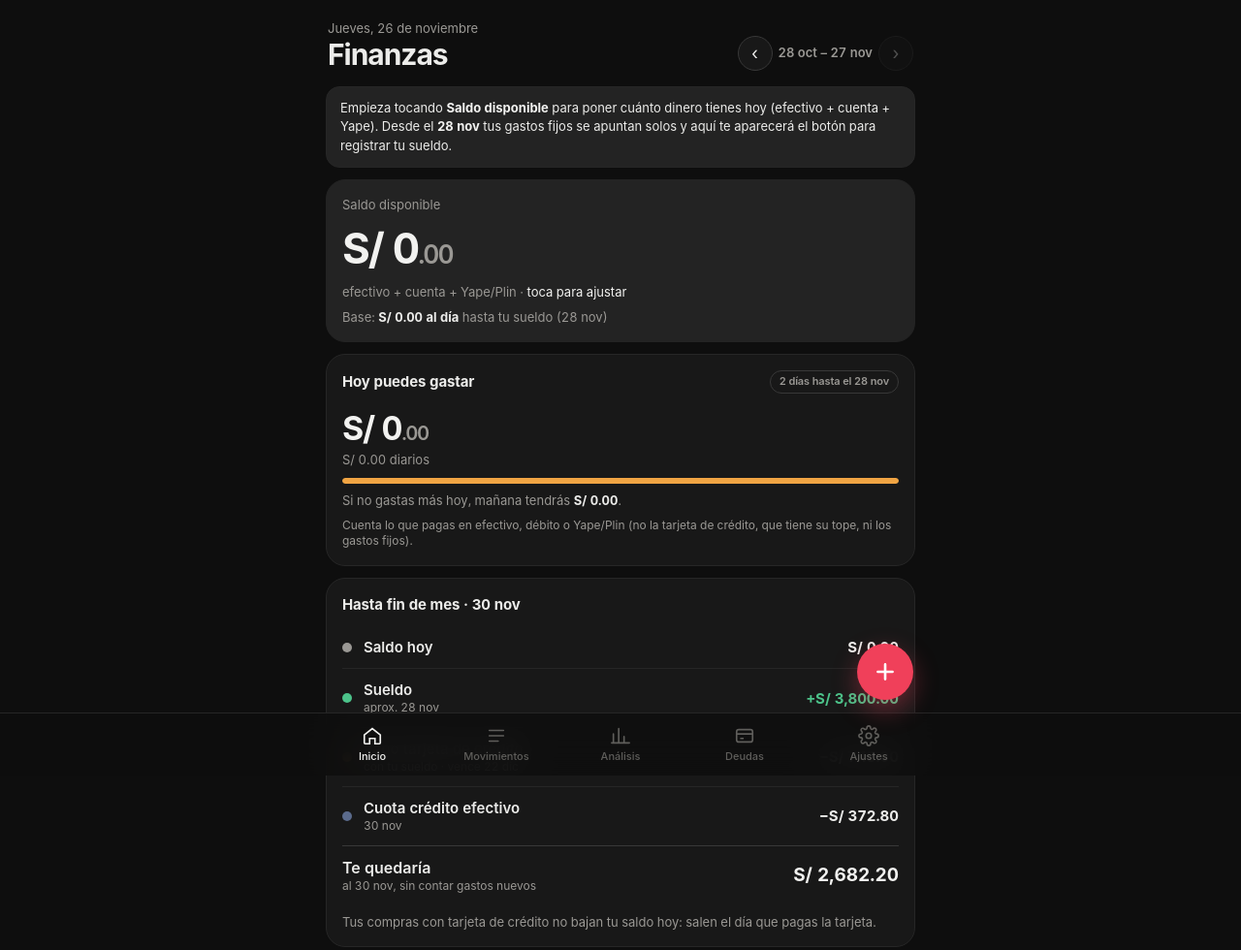
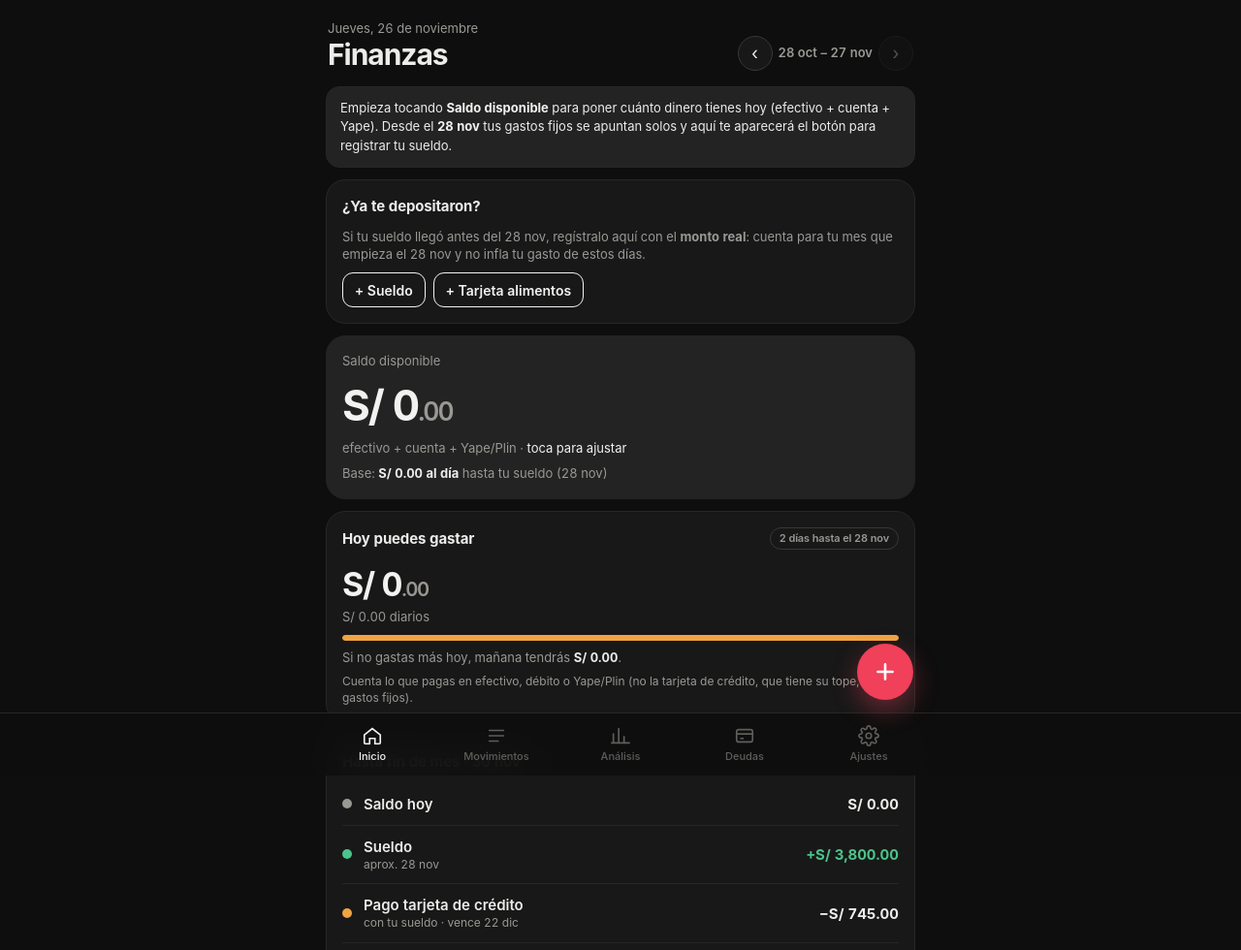
Before and after one commit to Sh31lby/Finanzas, a plain HTML site: page index.html in a window 1280 px wide. Shown: the top 980 px of the page at 97% size. Drawn offline with Linux system fonts and the light colour scheme.

Commit message:
v10: sueldo que llega antes del inicio del mes + gasto diario hasta el próximo sueldo
Co-Authored-By: Claude Opus 5.5 <noreply@anthropic.com>
Claude-Session: https://claude.ai/code/session_01LmoNUMrgX1JgWuvfZsPyQP

```diff
--- a/index.html
+++ b/index.html
@@ -441,59 +441,69 @@ function cashBalance() {
 }
 const daysBetween = (a, b) => Math.round((parse(b) - parse(a)) / 864e5);
 // Lo que entra y sale de tu saldo desde hoy hasta fin de mes
-function upcoming() {
-  const now = new Date(), today = todayISO(), day = S.settings.cycleDay;
-  const monthEnd = iso(new Date(now.getFullYear(), now.getMonth() + 1, 0));
-  const items = [];
-  const cur = cycle(0);
-  // sueldo e ingresos esperados (no la tarjeta de alimentos, que no es saldo)
-  const payISO = iso(clampDate(now.getFullYear(), now.getMonth(), day));
-  const payCk = iso(cycleStartOf(parse(payISO), day));
-  let salaryPending = false;
-  if ((payISO > today || payCk === cur.key) && payCk >= S.startFrom) {
-    for (const i of S.incomes) {
-      if (!(i.amount > 0) || i.category === 'Tarjeta alimentos') continue;
-      if (S.movements.some(m => m.incomeId === i.id && m.cycleKey === payCk)) continue;
-      items.push({ label: i.name, date: payISO, amount: i.amount, note: payISO > today ? 'aprox. ' + dShort(payISO) : 'por llegar', color: 'var(--green)' });
-      salaryPending = true;
-    }
-  }
-  // gastos fijos que salen de tu cuenta
-  for (const c of [cur, cycle(1)]) {
+function cycleFromKey(ck) {
+  const d = parse(ck), next = clampDate(d.getFullYear(), d.getMonth() + 1, S.settings.cycleDay);
+  return { start: ck, end: iso(addDays(next, -1)), key: ck };
+}
+// ¿ya registraste este ingreso para el mes que empieza en ck? (con el botón o a mano con la misma categoría)
+function incomeRegistered(i, ck) {
+  const c = cycleFromKey(ck);
+  return S.movements.some(m => m.type === 'ingreso' && ((m.incomeId === i.id && m.cycleKey === ck) || (m.category === i.category && m.date >= c.start && m.date <= c.end)));
+}
+// gastos fijos (de tu cuenta) y pagos de tarjeta entre dos fechas
+function outflows(from, to) {
+  const out = [];
+  for (const c of [cycle(0), cycle(1), cycle(2)]) {
     if (c.start < S.startFrom) continue;
     for (const f of S.fixed) {
       if (!f.active || !(f.amount > 0) || !CASH.includes(f.method)) continue;
       const due = dueIn(c, f.day);
-      if (due < today || due > monthEnd) continue;
-      const tag = f.id + '|' + c.key;
-      if (S.skips.includes(tag) || S.movements.some(m => m.fixedId === f.id && m.cycleKey === c.key)) continue;
-      items.push({ label: f.name, date: due, amount: -f.amount, note: dShort(due), color: colorOf(f.category) });
+      if (due < from || due > to) continue;
+      if (S.skips.includes(f.id + '|' + c.key) || S.movements.some(m => m.fixedId === f.id && m.cycleKey === c.key)) continue;
+      out.push({ label: f.name, date: due, amount: -f.amount, note: dShort(due), color: colorOf(f.category) });
     }
   }
-  // pago de la tarjeta de crédito
   for (const s of cardStatements().list) {
     const plan = plannedPay(s);
-    if (s.left <= 0 || plan > monthEnd) continue;
-    const late = s.pay < today, behind = !late && plan < today;
-    items.push({ label: 'Pago tarjeta de crédito', date: late || behind ? today : plan, amount: -s.left,
+    if (s.left <= 0 || plan > to) continue;
+    const late = s.pay < from, behind = !late && plan < from;
+    out.push({ label: 'Pago tarjeta de crédito', date: late || behind ? from : plan, amount: -s.left,
       note: late ? 'VENCIDO el ' + dShort(s.pay) : (S.card.payMode === 'banco' ? dShort(plan) : 'con tu sueldo') + (s.closed ? ' · vence ' + dShort(s.pay) : ' · suma hasta el ' + dShort(s.close)),
       color: late ? 'var(--red)' : 'var(--amber)' });
   }
-  items.sort((a, b) => a.date.localeCompare(b.date) || b.amount - a.amount);
-  const cash = cashBalance();
-  const end = Math.round((cash + items.reduce((s, x) => s + x.amount, 0)) * 100) / 100;
-  // cuánto puedes gastar al día
-  let horizon, spendable;
-  if (salaryPending && payISO > today) {
-    horizon = payISO;
-    spendable = cash + items.filter(x => x.amount < 0 && x.date < payISO).reduce((s, x) => s + x.amount, 0);
-  } else {
-    horizon = iso(addDays(parse(monthEnd), 1));
-    // si el sueldo aún no llega, no cuentes con él para el gasto diario
-    spendable = salaryPending ? cash + items.filter(x => x.amount < 0).reduce((s, x) => s + x.amount, 0) : end;
+  return out;
+}
+// Lo que entra y sale de tu saldo desde hoy hasta fin de mes, y cuánto puedes gastar al día
+function upcoming() {
+  const now = new Date(), today = todayISO(), day = S.settings.cycleDay;
+  const monthEnd = iso(new Date(now.getFullYear(), now.getMonth() + 1, 0));
+  const cur = cycle(0), nxt = cycle(1);
+  // sueldo e ingresos esperados (no la tarjeta de alimentos, que no es saldo)
+  const payISO = iso(clampDate(now.getFullYear(), now.getMonth(), day));
+  const payCk = iso(cycleStartOf(parse(payISO), day));
+  const pend = [];
+  if ((payISO > today || payCk === cur.key) && payCk >= S.startFrom) {
+    for (const i of S.incomes) {
+      if (!(i.amount > 0) || i.category === 'Tarjeta alimentos' || incomeRegistered(i, payCk)) continue;
+      pend.push({ label: i.name, date: payISO, amount: i.amount, note: payISO > today ? 'aprox. ' + dShort(payISO) : 'por llegar', color: 'var(--green)' });
+    }
   }
+  const salaryPending = pend.length > 0;
+  // un sueldo que llegó antes se registra con fecha de inicio de tu mes: queda reservado hasta ese día
+  const futureInc = S.movements.filter(m => m.type === 'ingreso' && m.category !== 'Tarjeta alimentos' && m.date > today).map(m => m.date).sort()[0] || null;
+  let horizon, hastaTxt;
+  if (futureInc) { horizon = futureInc; hastaTxt = 'el inicio de tu mes (' + dShort(futureInc) + ')'; }
+  else if (salaryPending && payISO > today) { horizon = payISO; hastaTxt = 'tu sueldo (' + dShort(payISO) + ')'; }
+  else if (salaryPending) { horizon = iso(addDays(parse(monthEnd), 1)); hastaTxt = 'fin de mes'; }
+  else { horizon = nxt.start; hastaTxt = 'tu próximo sueldo (~' + dShort(nxt.start) + ')'; }
+  const lastDay = iso(addDays(parse(horizon), -1));
+  const outs = outflows(today, lastDay > monthEnd ? lastDay : monthEnd);
+  const items = [...pend, ...outs.filter(x => x.date <= monthEnd)].sort((a, b) => a.date.localeCompare(b.date) || b.amount - a.amount);
+  const cash = cashBalance(), cashToday = cashAt(today);
+  const end = Math.round((cash + items.reduce((a, x) => a + x.amount, 0)) * 100) / 100;
+  const spendable = Math.round((cashToday + outs.filter(x => x.date < horizon).reduce((a, x) => a + x.amount, 0)) * 100) / 100;
   const days = Math.max(1, daysBetween(today, horizon));
-  return { items, monthEnd, cash, end, horizon, spendable, days, daily: Math.max(0, spendable) / days, salaryPending };
+  return { items, monthEnd, cash, reserved: Math.round((cash - cashToday) * 100) / 100, end, horizon, hastaTxt, spendable, days, daily: Math.max(0, spendable) / days, salaryPending, futureInc };
 }
 /* ---------- Gasto diario con acumulado: monto fijo por día; lo que no gastas pasa a mañana ---------- */
 const isDaily = m => m.type === 'gasto' && CASH.includes(m.method) && !m.fixedId && !m.loan;
@@ -648,8 +658,16 @@ function vInicio() {
   // ingresos esperados de este mes
   let pend = '';
   if (cur && c.start >= S.startFrom) {
-    const miss = S.incomes.filter(i => i.amount > 0 && !S.movements.some(m => m.incomeId === i.id && m.cycleKey === c.key));
+    const miss = S.incomes.filter(i => i.amount > 0 && !incomeRegistered(i, c.key));
     if (miss.length) pend = `<div class="card"><h2>¿Ya cobraste?</h2><div class="cta">${miss.map(i => `<button class="btn outline sm" data-act="income" data-id="${i.id}">+ ${esc(i.name)} ${fmt(i.amount, 0)}</button>`).join('')}</div></div>`;
+  }
+  if (cur) {
+    const nx = cycle(1);
+    if (nx.start >= S.startFrom && daysBetween(todayISO(), nx.start) <= 7) {
+      const missN = S.incomes.filter(i => i.amount > 0 && !incomeRegistered(i, nx.key));
+      if (missN.length) pend += `<div class="card"><h2>¿Ya te depositaron?</h2><div class="sub" style="margin-bottom:10px">Si tu sueldo llegó antes del ${dShort(nx.start)}, regístralo aquí con el <b>monto real</b>: cuenta para tu mes que empieza el ${dShort(nx.start)} y no infla tu gasto de estos días.</div>
+        <div class="cta">${missN.map(i => `<button class="btn outline sm" data-act="income" data-next="1" data-id="${i.id}">+ ${esc(i.name)}</button>`).join('')}</div></div>`;
+    }
   }
   const firstUse = !S.movements.length ? `<div class="card info">Empieza tocando <b>Saldo disponible</b> para poner cuánto dinero tienes hoy (efectivo + cuenta + Yape). Desde el <b>${dShort(S.startFrom)}</b> tus gastos fijos se apuntan solos y aquí te aparecerá el botón para registrar tu sueldo.</div>` : '';
 
@@ -657,12 +675,12 @@ function vInicio() {
   let now2 = '';
   if (cur) {
     const D = dailyBudget(), u = D.u;
-    const hasta = u.salaryPending ? 'tu sueldo (' + dShort(u.horizon) + ')' : 'fin de mes';
+    const hasta = u.hastaTxt;
     const dailyTxt = u.spendable < 0
       ? `<span style="color:var(--red)">Te faltan ${fmt(-u.spendable, 0)} para cubrir lo pendiente${u.salaryPending ? ' antes del sueldo' : ''}</span>`
       : `Base: <b style="color:var(--text)">${fmt(D.base)} al día</b> hasta ${hasta}`;
     const pct = D.allowance > 0 ? Math.min(100, D.spentToday / D.allowance * 100) : 100;
-    const todayCard = u.spendable < 0 ? '' : `<div class="card"><h2>Hoy puedes gastar <span class="pill">${D.daysLeft} día${D.daysLeft > 1 ? 's' : ''} hasta ${u.salaryPending ? 'el ' + dShort(u.horizon) : 'fin de mes'}</span></h2>
+    const todayCard = u.spendable < 0 ? '' : `<div class="card"><h2>Hoy puedes gastar <span class="pill">${D.daysLeft} día${D.daysLeft > 1 ? 's' : ''} hasta el ${dShort(u.horizon)}</span></h2>
       <div class="big" style="color:${D.left < 0 ? 'var(--red)' : 'var(--gold2)'}">${D.left < 0 ? 'Te pasaste ' + fmt(-D.left) : fmtH(D.left)}</div>
       <div class="sub">${fmt(D.base)} diarios ${D.carry > 0.004 ? `<span style="color:var(--green)">+ ${fmt(D.carry)} que te sobró</span>` : D.carry < -0.004 ? `<span style="color:var(--red)">− ${fmt(-D.carry)} que te pasaste</span>` : ''}${D.spentToday ? ` · gastaste hoy ${fmt(D.spentToday)}` : ''}</div>
       <div class="bar ${D.left < 0 ? 'over' : pct >= 80 ? 'warn' : ''}"><i style="width:${pct}%"></i></div>
@@ -670,7 +688,7 @@ function vInicio() {
       <div class="sub mt8" style="font-size:12px">Cuenta lo que pagas en efectivo, débito o Yape/Plin (no la tarjeta de crédito, que tiene su tope, ni los gastos fijos).</div></div>`;
     const line = (dot, label, note, amt, cls = '') => `<div class="row"><i class="dot" style="background:${dot}"></i><div class="t"><b>${esc(label)}</b>${note ? `<span>${esc(note)}</span>` : ''}</div><div class="amt ${cls}">${amt}</div></div>`;
     now2 = `<div class="card kpi hero tap" data-act="setcash"><div class="lbl">Saldo disponible</div><div class="v ${u.cash >= 0 ? 'pos' : ''}">${fmtH(u.cash)}</div>
-        <div class="note">efectivo + cuenta + Yape/Plin · <span style="color:var(--gold)">toca para ajustar</span></div><div class="note" style="margin-top:8px">${dailyTxt}</div></div>${todayCard}
+        <div class="note">efectivo + cuenta + Yape/Plin · <span style="color:var(--gold)">toca para ajustar</span></div>${u.reserved > 0 ? `<div class="note" style="margin-top:4px">incluye <b style="color:var(--text)">${fmt(u.reserved, 0)}</b> de tu sueldo, reservado para tu mes desde el ${dShort(u.futureInc)}</div>` : ''}<div class="note" style="margin-top:8px">${dailyTxt}</div></div>${todayCard}
       <div class="card"><h2>Hasta fin de mes · ${dShort(u.monthEnd)}</h2>
         ${line('var(--muted)', 'Saldo hoy', '', fmt(u.cash))}
         ${u.items.map(x => line(x.color, x.label, x.note, (x.amount > 0 ? '+' : '−') + fmt(Math.abs(x.amount)), x.amount > 0 ? 'in' : '')).join('')}
@@ -1070,7 +1088,7 @@ function vAjustes() {
     <div class="sub" style="margin-bottom:12px">Tus datos viven solo en este iPhone. Guarda una copia en Archivos o iCloud de vez en cuando.</div>
     <div class="cta"><button class="btn gold" data-act="export">Exportar copia</button><button class="btn" data-act="import">Importar copia</button><button class="btn" data-act="csv">Exportar a Excel (CSV)</button></div>
     <button class="btn danger block mt" data-act="reset">Borrar todo</button></div>
-  <div class="sub" style="text-align:center;margin:18px 0">Finanzas · v9</div>`;
+  <div class="sub" style="text-align:center;margin:18px 0">Finanzas · v10</div>`;
 }
 
 /* ================= Formularios ================= */
@@ -1192,8 +1210,9 @@ const actions = {
     if (m.type === 'pago_tarjeta') cardPayForm({ ...m }); else movForm({ ...m });
   },
   income(el) {
-    const i = S.incomes.find(x => x.id === el.dataset.id); const c = cycle(0);
-    movForm({ type: 'ingreso', amount: i.amount, category: i.category, note: i.name === i.category ? '' : i.name, incomeId: i.id, cycleKey: c.key });
+    const i = S.incomes.find(x => x.id === el.dataset.id), early = el.dataset.next === '1', c = cycle(early ? 1 : 0);
+    movForm({ type: 'ingreso', amount: i.amount, category: i.category, incomeId: i.id, cycleKey: c.key,
+      date: early ? c.start : todayISO(), note: early ? 'depositado el ' + dShort(todayISO()) : (i.name === i.category ? '' : i.name) });
   },
   payfixed(el) {
     const f = S.fixed.find(x => x.id === el.dataset.id); const c = cycle(0);
--- a/sw.js
+++ b/sw.js
@@ -1,7 +1,7 @@
 // Guarda la app para que abra sin conexión. Sube VERSION cuando cambies archivos.
 // La página (index.html) se pide SIEMPRE primero a internet, así cada cambio se ve al abrir;
 // la copia guardada solo se usa sin conexión.
-const VERSION = 'finanzas-v9';
+const VERSION = 'finanzas-v10';
 const FILES = ['./', './index.html', './manifest.webmanifest',
   './icons/apple-touch-icon.png', './icons/icon-192.png', './icons/icon-512.png', './icons/favicon.png'];
 
```
